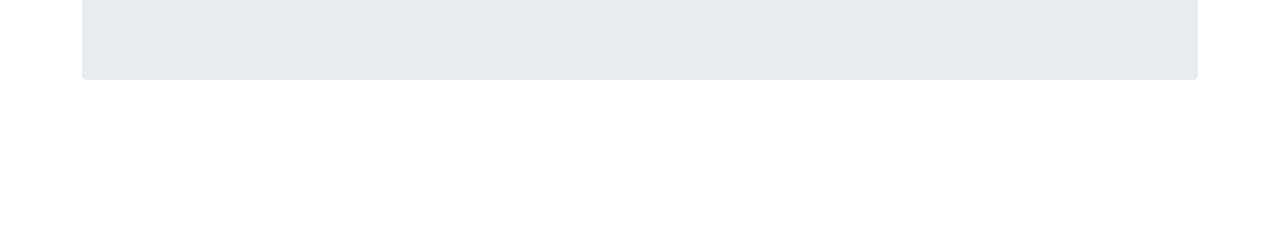
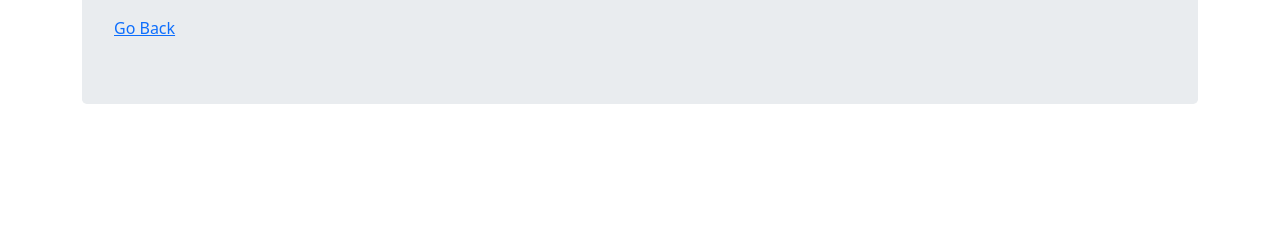
Before and after one commit to OGnewar/SkillSync---NER-based-Resume-Ranking-System, a Python web app: template templates/results.html in a window 1280 px wide. Shown: the part 239-479 px from the top of the page. Run offline with Jinja, Linux system fonts and the light colour scheme; the template is opened without the code that fills it, so the values that code supplies are empty.

Commit message:
Templates and README.md files updated

```diff
--- a/templates/results.html
+++ b/templates/results.html
@@ -22,6 +22,7 @@
                 {% endfor %}
             </tbody>
         </table>
+        <a href="{{ url_for('rank') }}">Go Back</a>
     </div>
 </div>
 
```
Also changed, not shown: README.md.
